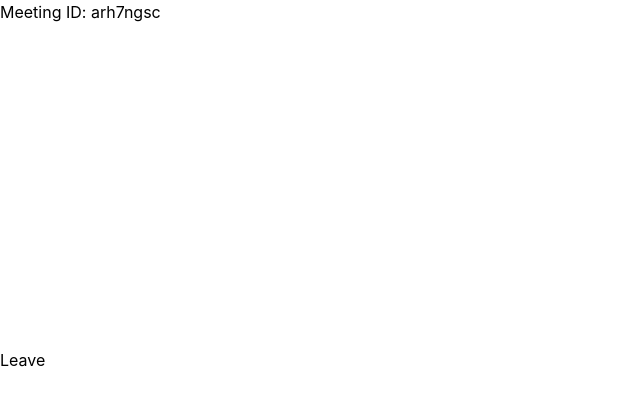
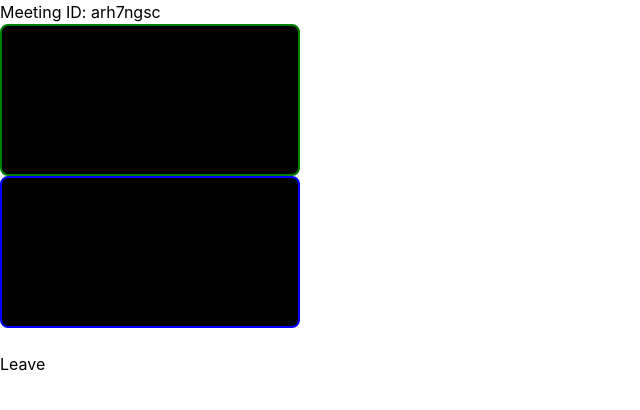
Before and after one commit to riddhi010/skillswap, a React (Create React App) app in the folder client/: page /live in a window 1280 px wide. Both pictures are taken after typing "Sample" into the empty fields and a click on the button "Create Meeting". Shown: the top 410 px of the page, without its empty margins (0-640 px from the left). Built offline with nearby package versions, Linux system fonts and the light colour scheme; no server answers.

Commit message:
Update LiveSession.js

```diff
--- a/client/src/components/LiveSession.js
+++ b/client/src/components/LiveSession.js
@@ -195,8 +195,31 @@ const LiveSession = () => {
       ) : (
         <div>
           <p>Meeting ID: {roomId}</p>
-          <video ref={localRef} autoPlay muted playsInline width="300" />
-          <video ref={remoteRef} autoPlay playsInline width="300" />
+          <video
+  ref={localRef}
+  autoPlay
+  muted
+  playsInline
+  style={{
+    width: "300px",
+    border: "2px solid green",
+    borderRadius: "8px",
+    background: "black"
+  }}
+/>
+
+<video
+  ref={remoteRef}
+  autoPlay
+  playsInline
+  style={{
+    width: "300px",
+    border: "2px solid blue",
+    borderRadius: "8px",
+    background: "black"
+  }}
+/>
+
           <br />
           <button onClick={leaveCall}>Leave</button>
         </div>
```
